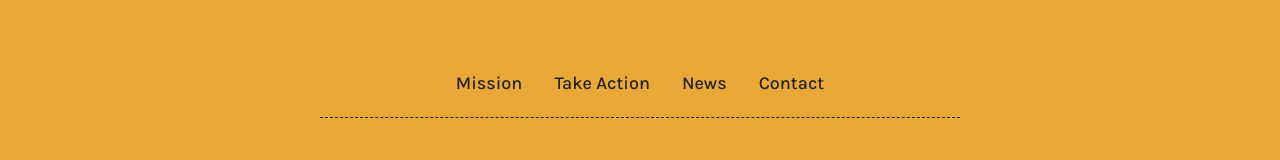
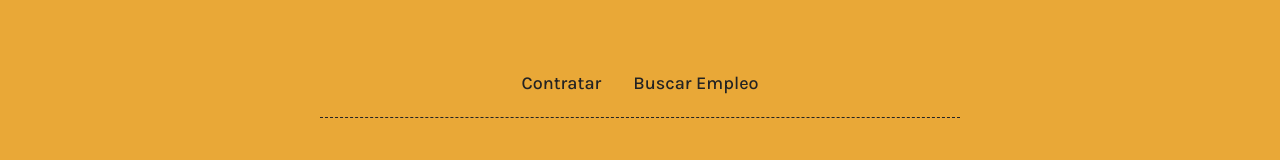
Before and after one commit to Drago-s-House/fe-frontend, a Next.js app: page / in a window 1280 px wide. Shown: the part 5648-5808 px from the top of the page. Built offline with nearby package versions, Linux system fonts and the light colour scheme.

Commit message:
Commit from TeleportHQ

```diff
--- a/pages/index.js
+++ b/pages/index.js
@@ -34,20 +34,18 @@ const Home = (props) => {
                   className="home-desktop-menu"
                 >
                   <div className="home-links">
-                    <Link href="/">
-                      <a className="home-link01 navLink">Sobre nosotros</a>
-                    </Link>
-                    <Link href="/">
-                      <a className="home-link03 navLink">Como ayudar</a>
-                    </Link>
-                    <Link href="/">
-                      <a className="home-link05 navLink">
-                        Encuentra Oportunidades
-                      </a>
-                    </Link>
-                    <Link href="/">
-                      <a className="home-link07 navLink">Contacto</a>
-                    </Link>
+                    <a href="#nosotros" className="home-link navLink">
+                      Sobre nosotros
+                    </a>
+                    <a href="#como-ayudar" className="home-link01 navLink">
+                      Como ayudar
+                    </a>
+                    <a href="#oportunidades" className="home-link02 navLink">
+                      Encuentra Oportunidades
+                    </a>
+                    <a href="#contacto" className="home-link03 navLink">
+                      Contacto
+                    </a>
                   </div>
                 </div>
                 <div data-thq="thq-burger-menu" className="home-burger-menu">
@@ -76,16 +74,16 @@ const Home = (props) => {
                     </div>
                     <div className="home-links1">
                       <Link href="/">
-                        <a className="home-link09 navLink">Mission</a>
+                        <a className="home-link05 navLink">Mission</a>
                       </Link>
                       <Link href="/">
-                        <a className="home-link11 navLink">Take Action</a>
+                        <a className="home-link07 navLink">Take Action</a>
                       </Link>
                       <Link href="/">
-                        <a className="home-link13 navLink">News</a>
+                        <a className="home-link09 navLink">News</a>
                       </Link>
                       <Link href="/">
-                        <a className="home-link15 navLink">Contact</a>
+                        <a className="home-link11 navLink">Contact</a>
                       </Link>
                     </div>
                     <div className="home-icon-group">
@@ -134,7 +132,7 @@ const Home = (props) => {
                     href="https://docs.google.com/forms/d/e/1FAIpQLScU3_18tO3-nJ9mh5aPd9-lK1EgwWsVmLbYkqF3GG0jnEhwSQ/viewform"
                     target="_blank"
                     rel="noreferrer noopener"
-                    className="home-link16 button"
+                    className="home-link12 button"
                   >
                     <span>Descubre oportunidades</span>
                   </a>
@@ -142,7 +140,7 @@ const Home = (props) => {
                     href="https://forms.gle/6JGB2TKrF2ZheaG7A"
                     target="_blank"
                     rel="noreferrer noopener"
-                    className="home-link17 button"
+                    className="home-link13 button"
                   >
                     <span>Se parte de la inclusión</span>
                   </a>
@@ -154,7 +152,7 @@ const Home = (props) => {
                 href="https://forms.gle/6JGB2TKrF2ZheaG7A"
                 target="_blank"
                 rel="noreferrer noopener"
-                className="home-link18 button"
+                className="home-link14 button"
               >
                 ¡Quiero contratar!
               </a>
@@ -203,7 +201,7 @@ const Home = (props) => {
             <div className="home-main1">
               <span className="home-title">Acerca de la fundación:</span>
               <div className="home-header01">
-                <h2 className="home-heading1">
+                <h2 id="nosotros" className="home-heading1">
                   Empoderando habilidades, transformando vidas
                 </h2>
                 <p className="home-caption1">
@@ -319,7 +317,7 @@ const Home = (props) => {
             <div className="home-information">
               <div className="home-main3">
                 <div className="home-header04">
-                  <h2 className="home-heading4">
+                  <h2 id="oportunidades" className="home-heading4">
                     Superando barreras para la inclusión laboral
                   </h2>
                   <p className="home-caption4">
@@ -338,7 +336,7 @@ const Home = (props) => {
                   href="https://docs.google.com/forms/d/e/1FAIpQLScU3_18tO3-nJ9mh5aPd9-lK1EgwWsVmLbYkqF3GG0jnEhwSQ/viewform"
                   target="_blank"
                   rel="noreferrer noopener"
-                  className="home-link19 button"
+                  className="home-link15 button"
                 >
                   <span className="home-text08">¡Quiero trabajar!</span>
                 </a>
@@ -446,7 +444,7 @@ const Home = (props) => {
         </div>
         <section className="home-donation-use">
           <div className="home-header05">
-            <h2 className="home-heading5">
+            <h2 id="como-ayudar" className="home-heading5">
               ¿Cómo las empresas pueden colaborar?
             </h2>
             <p className="home-caption5">
@@ -625,22 +623,20 @@ const Home = (props) => {
         <footer className="home-footer">
           <div className="home-top">
             <nav className="home-navigation-links">
-              <Link href="/">
-                <a className="home-link21 navLink">Mission</a>
-              </Link>
-              <Link href="/">
-                <a className="home-link23 navLink">Take Action</a>
-              </Link>
-              <Link href="/">
-                <a className="home-link25 navLink">News</a>
-              </Link>
-              <Link href="/">
-                <a className="home-link27 navLink">Contact</a>
-              </Link>
+              <a
+                href="#como-ayudar"
+                id="Contratar"
+                className="home-link16 navLink"
+              >
+                Contratar
+              </a>
+              <a href="#oportunidades" className="home-link17 navLink">
+                Buscar Empleo
+              </a>
             </nav>
           </div>
           <div className="home-middle">
-            <span className="home-text27">
+            <span id="contacto" className="home-text27">
               <span>
                 809-740-7560
                 <span
@@ -804,16 +800,16 @@ window.addEventListener("load", function() {
             align-items: center;
             flex-direction: row;
           }
+          .home-link {
+            text-decoration: none;
+          }
           .home-link01 {
             text-decoration: none;
           }
+          .home-link02 {
+            text-decoration: none;
+          }
           .home-link03 {
-            text-decoration: none;
-          }
-          .home-link05 {
-            text-decoration: none;
-          }
-          .home-link07 {
             text-decoration: none;
           }
           .home-burger-menu {
@@ -865,16 +861,16 @@ window.addEventListener("load", function() {
             display: flex;
             flex-direction: column;
           }
+          .home-link05 {
+            text-decoration: none;
+          }
+          .home-link07 {
+            text-decoration: none;
+          }
           .home-link09 {
             text-decoration: none;
           }
           .home-link11 {
-            text-decoration: none;
-          }
-          .home-link13 {
-            text-decoration: none;
-          }
-          .home-link15 {
             text-decoration: none;
           }
           .home-icon-group {
@@ -927,11 +923,11 @@ window.addEventListener("load", function() {
             align-items: flex-start;
             flex-direction: row;
           }
-          .home-link16 {
+          .home-link12 {
             text-decoration: none;
             background-color: #e8a736;
           }
-          .home-link17 {
+          .home-link13 {
             color: #f6f5ed;
             text-decoration: none;
             background-color: #0075bc;
@@ -949,7 +945,7 @@ window.addEventListener("load", function() {
             background-size: cover;
             background-image: url('/amigos-divirtiendose-juntos-1400w.jpg');
           }
-          .home-link18 {
+          .home-link14 {
             color: rgb(255, 255, 255);
             align-self: flex-end;
             margin-top: var(--dl-space-space-unit);
@@ -1306,7 +1302,7 @@ window.addEventListener("load", function() {
             align-items: flex-start;
             flex-direction: row;
           }
-          .home-link19 {
+          .home-link15 {
             text-decoration: none;
             background-color: #0075bc;
           }
@@ -1886,16 +1882,10 @@ window.addEventListener("load", function() {
             align-items: center;
             flex-direction: row;
           }
-          .home-link21 {
+          .home-link16 {
             text-decoration: none;
           }
-          .home-link23 {
-            text-decoration: none;
-          }
-          .home-link25 {
-            text-decoration: none;
-          }
-          .home-link27 {
+          .home-link17 {
             text-decoration: none;
           }
           .home-middle {
@@ -1975,7 +1965,7 @@ window.addEventListener("load", function() {
             .home-buttons {
               flex-direction: column;
             }
-            .home-link18 {
+            .home-link14 {
               display: none;
             }
             .home-details {
@@ -2056,7 +2046,7 @@ window.addEventListener("load", function() {
               padding-right: var(--dl-space-space-twounits);
               justify-content: space-between;
             }
-            .home-link17 {
+            .home-link13 {
               display: none;
             }
             .home-image {
```
